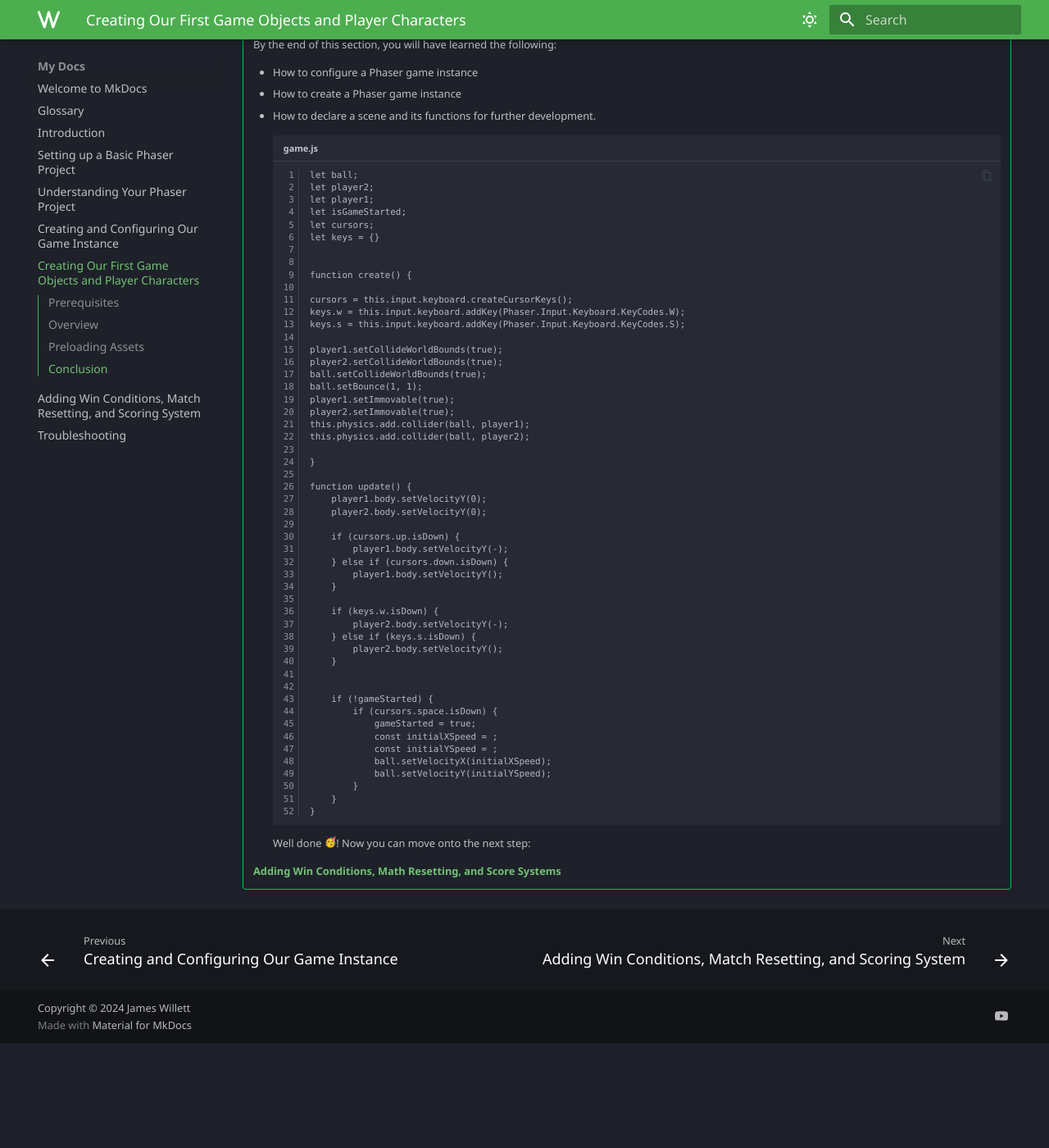
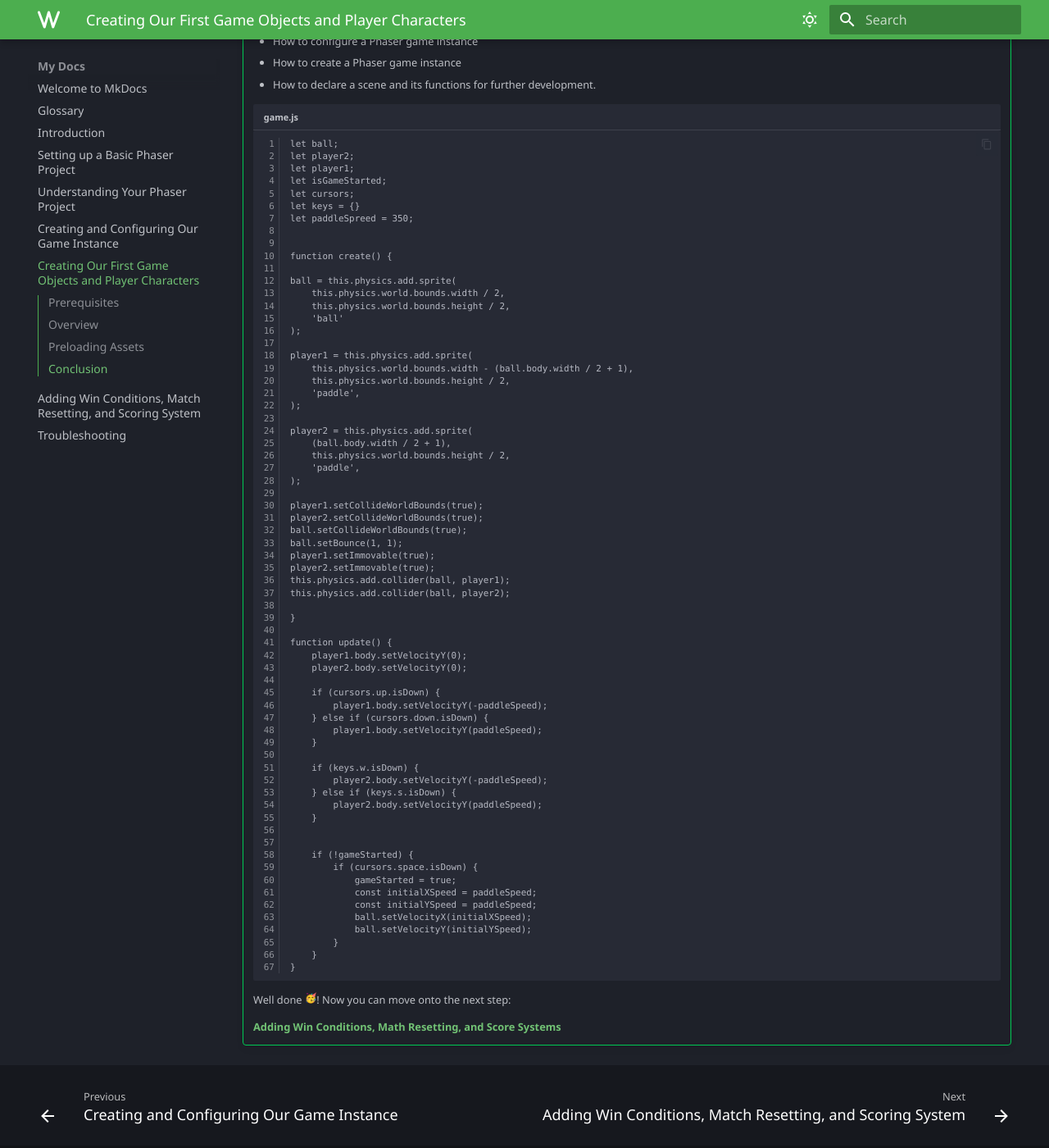
Before and after one commit to ndgeniebla/phaser-mkdocs, an MkDocs documentation site: the page built from docs/set-4.md, in a window 1280 px wide and 1400 px high, scrolled down 8387 px. Shown: the whole window at 82% size. Built offline with MkDocs 1.6.1 and Material for MkDocs 9.7.7, drawn with Linux system fonts in a browser that asks for light colours; emoji names are drawn with the system emoji font; some web fonts are replaced; before the commit the page ends 9659 px from its top, so only the background shows below that.

Commit message:
clean coding example

````diff
--- a/docs/set-4.md
+++ b/docs/set-4.md
@@ -192,7 +192,6 @@ function create() {
     this.physics.add.collider('ball', 'player1');
     this.physics.add.collider('ball', 'player2');
 
-
 }
 
 ```
@@ -215,7 +214,6 @@ function create() {
 
     player1.setCollideWorldBounds(true);
     player2.setCollideWorldBounds(true);
-
 
 }
 
@@ -385,6 +383,7 @@ function update() {
     - How to configure a Phaser game instance
     - How to create a Phaser game instance
     - How to declare a scene and its functions for further development.
+
     ``` title="game.js" linenums="1"
 
     let ball;
@@ -393,13 +392,28 @@ function update() {
     let isGameStarted;
     let cursors;
     let keys = {}
+    let paddleSpreed = 350;
 
 
     function create() {
 
-    cursors = this.input.keyboard.createCursorKeys();
-    keys.w = this.input.keyboard.addKey(Phaser.Input.Keyboard.KeyCodes.W);
-    keys.s = this.input.keyboard.addKey(Phaser.Input.Keyboard.KeyCodes.S);
+    ball = this.physics.add.sprite(
+        this.physics.world.bounds.width / 2,
+        this.physics.world.bounds.height / 2,
+        'ball'
+    );
+
+    player1 = this.physics.add.sprite(
+        this.physics.world.bounds.width - (ball.body.width / 2 + 1),
+        this.physics.world.bounds.height / 2,
+        'paddle',
+    );
+
+    player2 = this.physics.add.sprite(
+        (ball.body.width / 2 + 1),
+        this.physics.world.bounds.height / 2,
+        'paddle',
+    );
 
     player1.setCollideWorldBounds(true);
     player2.setCollideWorldBounds(true);
@@ -417,23 +431,23 @@ function update() {
         player2.body.setVelocityY(0);
 
         if (cursors.up.isDown) {
-            player1.body.setVelocityY(-);
+            player1.body.setVelocityY(-paddleSpeed);
         } else if (cursors.down.isDown) {
-            player1.body.setVelocityY();
+            player1.body.setVelocityY(paddleSpeed);
         }
 
         if (keys.w.isDown) {
-            player2.body.setVelocityY(-);
+            player2.body.setVelocityY(-paddleSpeed);
         } else if (keys.s.isDown) {
-            player2.body.setVelocityY();
+            player2.body.setVelocityY(paddleSpeed);
         }
 
 
         if (!gameStarted) {
             if (cursors.space.isDown) {
                 gameStarted = true;
-                const initialXSpeed = ;
-                const initialYSpeed = ;
+                const initialXSpeed = paddleSpeed;
+                const initialYSpeed = paddleSpeed;
                 ball.setVelocityX(initialXSpeed);
                 ball.setVelocityY(initialYSpeed);
             }
````
